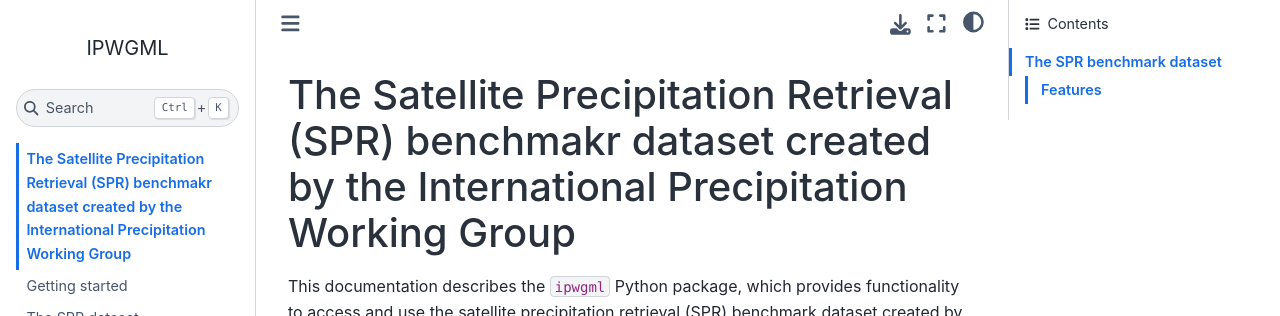
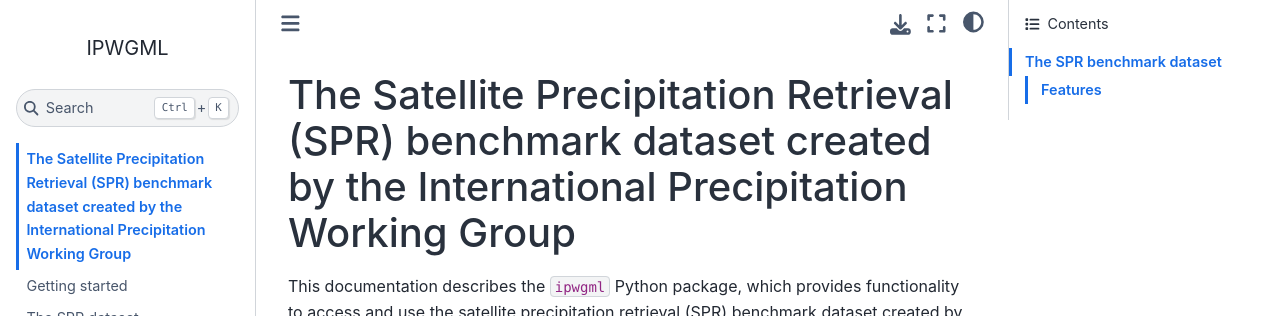
Before and after one commit to simonpf/ipwgml, a Jupyter Book: the page built from docs/intro.md, in a window 1280 px wide and 900 px high. Shown: the top 316 px of the window. Built offline with Jupyter Book 1.0.4 settings and Sphinx 7.4.7 and the Sphinx Book theme 1.1.4, drawn with Linux system fonts in a browser that asks for light colours.

Commit message:
Fix title.

```diff
--- a/docs/intro.md
+++ b/docs/intro.md
@@ -1,4 +1,4 @@
-# The Satellite Precipitation Retrieval (SPR) benchmakr dataset created by the International Precipitation Working Group
+# The Satellite Precipitation Retrieval (SPR) benchmark dataset created by the International Precipitation Working Group
 
 This documentation describes the ``ipwgml`` Python package, which provides functionality
 to access and use the satellite precipitation retrieval (SPR) benchmark dataset
```
